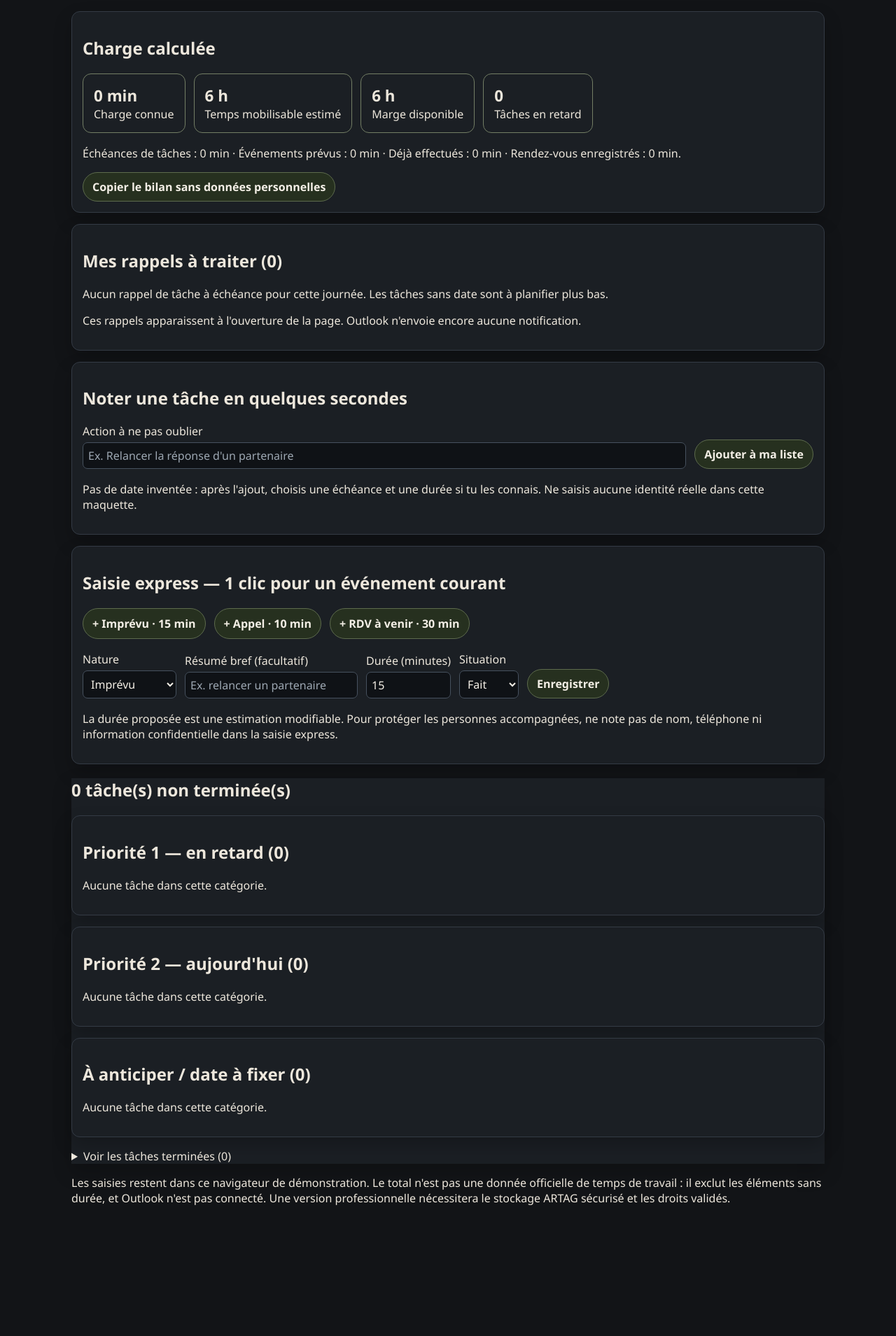
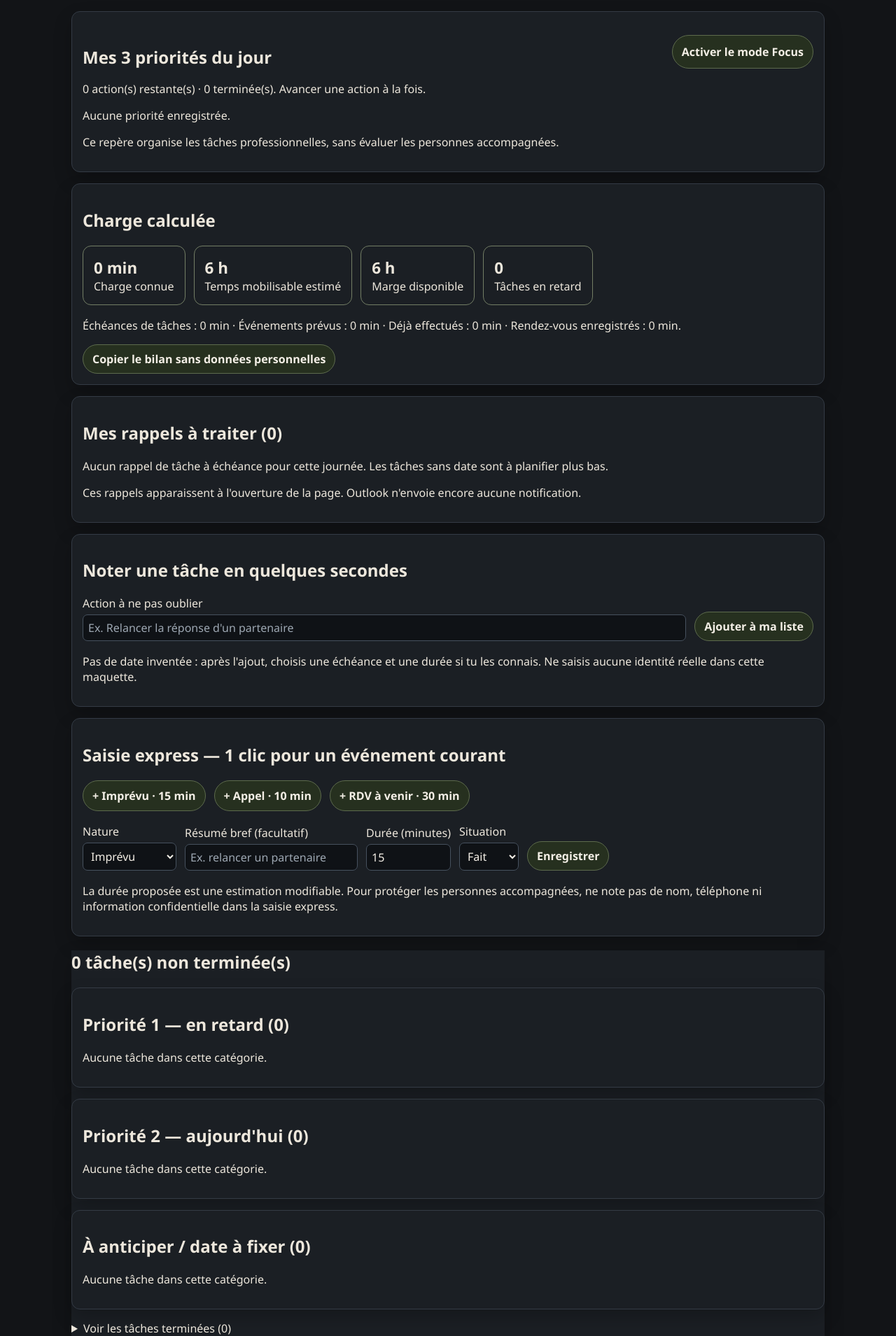
Before and after one commit to So1968/OUTIL-PARCOURS-INSERTION, a React (Vite) app in the folder frontend/: page /bureau-quotidien in a window 1280 px wide. Shown: the part 420-2329 px from the top of the page at 70% size. Before the commit the page ends 2215 px from the top, so only its background shows below. Built offline with nearby package versions, Linux system fonts and the light colour scheme.

Commit message:
Rend visibles les trois priorités et masque les détails en mode Focus

```diff
--- a/frontend/src/pages/BureauQuotidienPage.jsx
+++ b/frontend/src/pages/BureauQuotidienPage.jsx
@@ -1,6 +1,6 @@
 import { useMemo, useState } from "react";
 import { Link } from "react-router-dom";
-import { SecureTasksPanel } from "../components/SecureTasksPanel";
+import { DailyFocusPanel } from "../components/DailyFocusPanel";
 import { readStorageJson, writeStorageJson } from "../lib/storage";
 import { repartitionTaches, rappelsProfessionnels, jourDeRappel } from "../lib/entretienTasks";
 import { calculerChargeJour, dureeLisible, minutesValides, TYPES_EVENEMENTS, isDate } from "../lib/workload";
@@ -10,6 +10,7 @@ const PERSONAL_KEY = "__mes_taches";
 const QUICK_KEY = "artag-evenements-express-demo-v1";
 const CAPACITY_KEY = "artag-capacite-journaliere-demo-v1";
 const RDV_KEY = "artag-rendez-vous-suivi";
+const FOCUS_KEY = "artag-focus-mode-demo-v1";
 const workDay = () => {
   const d = new Date();
   const part = value => String(value).padStart(2, "0");
@@ -37,6 +38,7 @@ export function BureauQuotidienPage() {
   const [message, setMessage] = useState("");
   const [lastQuickId, setLastQuickId] = useState("");
   const [freeTask, setFreeTask] = useState("");
+  const [focus, setFocus] = useState(() => readStorageJson(FOCUS_KEY, false) === true);
 
   const items = useMemo(() => Object.entries(records).flatMap(([dossierId, list]) =>
     (Array.isArray(list) ? list : []).map(task => ({ ...task, dossierId }))), [records]);
@@ -85,6 +87,14 @@ export function BureauQuotidienPage() {
     if (saveRecords(next, "Tâche ajoutée. Choisis une date de reprise dans la liste ci-dessous.")) {
       setFreeTask("");
     }
+  }
+
+  function toggleFocus() {
+    if (!writeStorageJson(FOCUS_KEY, !focus)) {
+      setMessage("Mode Focus non sauvegardé.");
+      return;
+    }
+    setFocus(!focus);
   }
 
   function reporterTache(task) {
@@ -250,7 +260,10 @@ export function BureauQuotidienPage() {
         </label>
       </div>
 
-      <section className="daily-section" aria-labelledby="charge-header">
+      <DailyFocusPanel tasks={items} today={day} focus={focus}
+        onToggle={toggleFocus} onUpdate={updateTask} />
+
+      {!focus &&       <section className="daily-section" aria-labelledby="charge-header">
         <h2 id="charge-header">Charge calculée</h2>
         <div className="daily-summary">
           <div><strong>{dureeLisible(charge.totalKnown)}</strong>Charge connue</div>
@@ -264,6 +277,7 @@ export function BureauQuotidienPage() {
         {charge.pendingWithoutDate > 0 && <p className="daily-alert">{charge.pendingWithoutDate} tâche(s) sans échéance restent à planifier.</p>}
         <button type="button" onClick={copierBilanAnonyme}>Copier le bilan sans données personnelles</button>
       </section>
+      }
 
       <section className="daily-section" aria-labelledby="rappels-header">
         <h2 id="rappels-header">Mes rappels à traiter ({reminders.length})</h2>
@@ -345,9 +359,7 @@ export function BureauQuotidienPage() {
         </ul>}
       </section>
 
-      <SecureTasksPanel />
-
-      <section aria-label="Mes actions">
+      {!focus && <section aria-label="Mes actions">
         <h2>{activeCount} tâche(s) non terminée(s)</h2>
         {taskSection("Priorité 1 — en retard", sorted.overdue, "retards")}
         {taskSection("Priorité 2 — aujourd'hui", sorted.today, "aujourdhui")}
@@ -355,7 +367,7 @@ export function BureauQuotidienPage() {
         <details><summary>Voir les tâches terminées ({sorted.done.length})</summary>
           {taskSection("Réalisées", sorted.done, "terminees")}
         </details>
-      </section>
+      </section>}
       {message && <p role="status">{message}</p>}
       <p>Les saisies restent dans ce navigateur de démonstration. Le total n'est pas une donnée officielle de temps de travail : il exclut les éléments sans durée, et Outlook n'est pas connecté. Une version professionnelle nécessitera le stockage ARTAG sécurisé et les droits validés.</p>
     </main>
```
